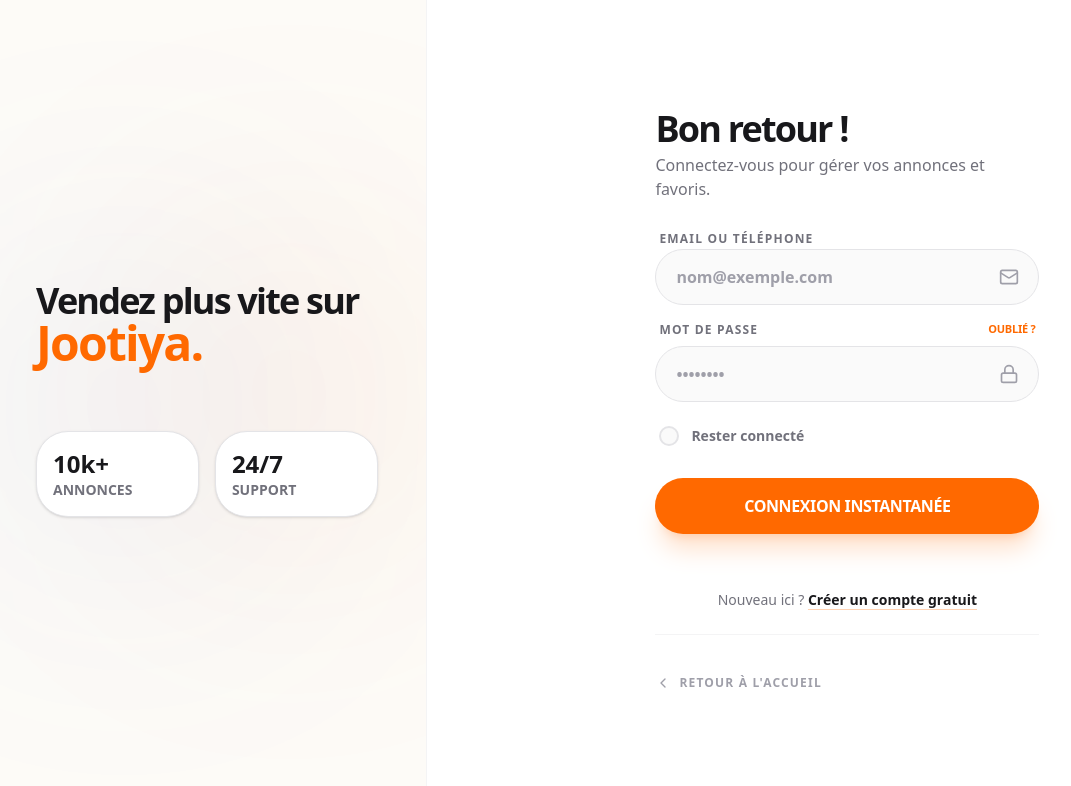
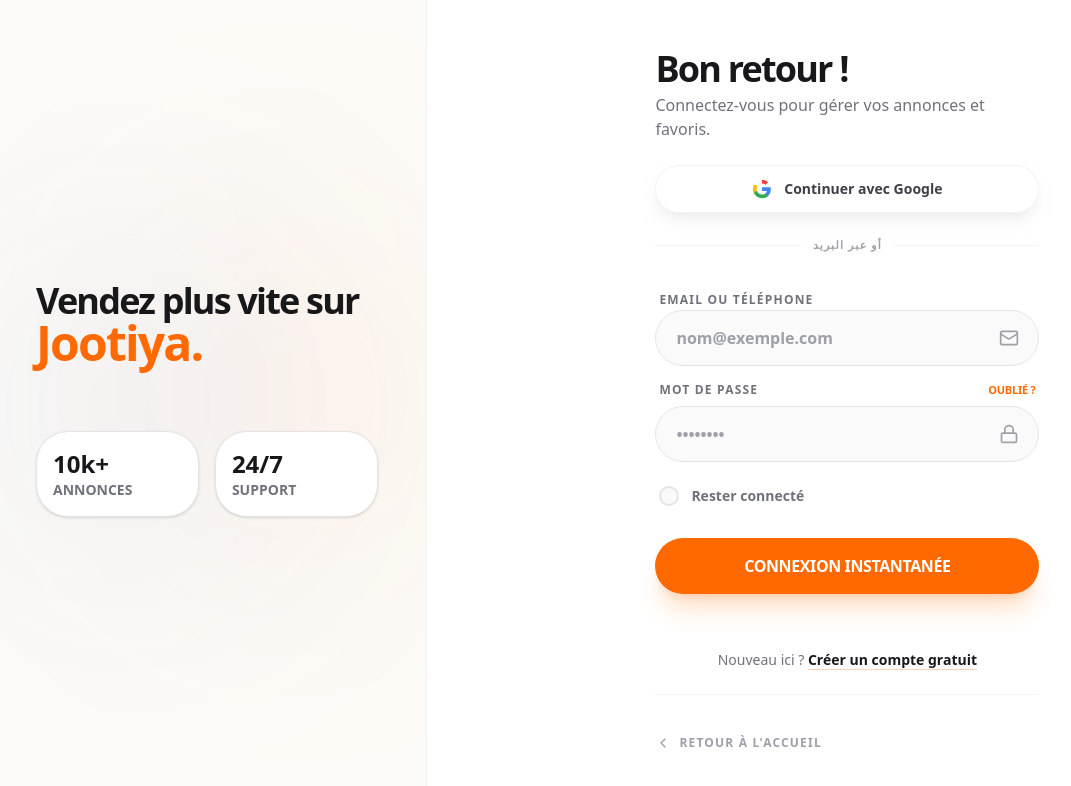
Before and after one commit to jootiyasarl/jootiya, a Next.js app: page /login in a window 1280 px wide. Shown: the top 786 px of the page, without its empty margins (44-1115 px from the left). Built offline with nearby package versions, Linux system fonts and the light colour scheme; no server answers.

Commit message:
Login: show Google login button and route OAuth via /auth/callback to /marketplace/post

```diff
--- a/src/app/ads/[id]/[slug]/AirbnbAdPageClient.tsx
+++ b/src/app/ads/[id]/[slug]/AirbnbAdPageClient.tsx
@@ -106,7 +106,7 @@ export function AirbnbAdPageClient({
               className="absolute inset-0 h-full w-full object-cover transition-transform duration-700 group-hover:scale-105"
               loading="eager"
               decoding="async"
-              onError={(e) => { const t = e.currentTarget as HTMLImageElement; if (t.src !== '/placeholder-ad.jpg') t.src = '/placeholder-ad.jpg'; }}
+              onError={(e) => { const t = e.currentTarget as HTMLImageElement; if (t.src !== '/icon-512x512.png') t.src = '/icon-512x512.png'; }}
             />
             {/* Overlay Gradient for better button visibility */}
             <div className="absolute inset-0 bg-gradient-to-t from-black/35 via-black/0 to-transparent opacity-80 md:opacity-0 group-hover:opacity-100 transition-opacity duration-300" />
@@ -135,7 +135,7 @@ export function AirbnbAdPageClient({
               </div>
               <div className="h-14 w-14 rounded-2xl bg-zinc-100 dark:bg-zinc-800 overflow-hidden relative border border-zinc-200 dark:border-zinc-800 shrink-0">
                 {sellerAvatar ? (
-                  <img src={sellerAvatar} alt={sellerName} className="absolute inset-0 h-full w-full object-cover" onError={(e) => { const t = e.currentTarget as HTMLImageElement; if (t.src !== '/placeholder-ad.jpg') t.src = '/placeholder-ad.jpg'; }} />
+                  <img src={sellerAvatar} alt={sellerName} className="absolute inset-0 h-full w-full object-cover" onError={(e) => { const t = e.currentTarget as HTMLImageElement; if (t.src !== '/icon-512x512.png') t.src = '/icon-512x512.png'; }} />
                 ) : (
                   <div className="w-full h-full flex items-center justify-center text-xl font-bold text-zinc-400">
                     {sellerName.charAt(0).toUpperCase()}
@@ -226,7 +226,7 @@ export function AirbnbAdPageClient({
               <div className="mb-5 flex items-center gap-3 rounded-2xl bg-zinc-50 p-3 dark:bg-zinc-800/60">
                 <div className="relative h-11 w-11 overflow-hidden rounded-2xl bg-white dark:bg-zinc-900">
                   {sellerAvatar ? (
-                    <img src={sellerAvatar} alt={sellerName} className="absolute inset-0 h-full w-full object-cover" onError={(e) => { const t = e.currentTarget as HTMLImageElement; if (t.src !== '/placeholder-ad.jpg') t.src = '/placeholder-ad.jpg'; }} />
+                    <img src={sellerAvatar} alt={sellerName} className="absolute inset-0 h-full w-full object-cover" onError={(e) => { const t = e.currentTarget as HTMLImageElement; if (t.src !== '/icon-512x512.png') t.src = '/icon-512x512.png'; }} />
                   ) : (
                     <div className="flex h-full w-full items-center justify-center text-base font-black text-zinc-400">
                       {sellerName.charAt(0).toUpperCase()}
--- a/src/app/login/page.tsx
+++ b/src/app/login/page.tsx
@@ -2,6 +2,7 @@ import { redirect } from "next/navigation";
 import type { Metadata } from "next";
 import Link from "next/link";
 import { Card, CardContent } from "@/components/ui/card";
+import { GoogleLoginButton } from "@/components/auth/GoogleLoginButton";
 import { Input } from "@/components/ui/input";
 import { Label } from "@/components/ui/label";
 import { SubmitButton } from "@/components/submit-button";
@@ -120,6 +121,18 @@ export default async function LoginPage({ searchParams }: LoginPageProps) {
             </div>
           )}
 
+          <div className="space-y-4">
+            <GoogleLoginButton />
+            <div className="relative py-2">
+              <div className="absolute inset-0 flex items-center" aria-hidden="true">
+                <div className="w-full border-t border-zinc-100" />
+              </div>
+              <div className="relative flex justify-center">
+                <span className="bg-white px-3 text-[11px] font-black uppercase tracking-widest text-zinc-400">أو عبر البريد</span>
+              </div>
+            </div>
+          </div>
+
           <form action={loginAction} className="space-y-6">
             <input type="hidden" name="redirectTo" value={redirectTo || ""} />
 
--- a/src/components/ads/AdCard.tsx
+++ b/src/components/ads/AdCard.tsx
@@ -21,7 +21,7 @@ export interface Ad {
 }
 
 export function AdCard({ ad, canBoost, onEdit, onDelete }: { ad: Ad; canBoost?: boolean; onEdit?: (ad: Ad) => void; onDelete?: (ad: Ad) => void }) {
-  const primary = (Array.isArray(ad.images) && ad.images[0]) || (Array.isArray(ad.image_urls) && ad.image_urls[0]) || '/placeholder-ad.jpg';
+  const primary = (Array.isArray(ad.images) && ad.images[0]) || (Array.isArray(ad.image_urls) && ad.image_urls[0]) || '/icon-512x512.png';
   const thumbnailUrl = getOptimizedImageUrl(primary, { width: 800, height: 600, quality: 80 });
   const blurUrl = getOptimizedImageUrl(primary, { width: 24, height: 24, quality: 10 });
 
@@ -50,8 +50,8 @@ export function AdCard({ ad, canBoost, onEdit, onDelete }: { ad: Ad; canBoost?:
             const direct = (Array.isArray(ad.images) && ad.images[0]) || (Array.isArray(ad.image_urls) && ad.image_urls[0]) || '';
             if (imgSrc !== direct && direct) {
               setImgSrc(direct);
-            } else if (imgSrc !== '/placeholder-ad.jpg') {
-              setImgSrc('/placeholder-ad.jpg');
+            } else if (imgSrc !== '/icon-512x512.png') {
+              setImgSrc('/icon-512x512.png');
             }
           }}
           decoding="async"
--- a/src/components/auth/GoogleLoginButton.tsx
+++ b/src/components/auth/GoogleLoginButton.tsx
@@ -14,12 +14,9 @@ export function GoogleLoginButton() {
     setIsLoading(true);
 
     try {
-      const redirect = searchParams.get("redirect") ?? searchParams.get("redirectTo");
       const origin = window.location.origin;
-
-      const redirectTo = redirect
-        ? `${origin}/login?redirect=${encodeURIComponent(redirect)}`
-        : `${origin}/login`;
+      // Always go through our OAuth callback so the server exchanges the code and sets cookies
+      const redirectTo = `${origin}/auth/callback`;
 
       const { error } = await supabase.auth.signInWithOAuth({
         provider: "google",
--- a/src/lib/storageUtils.ts
+++ b/src/lib/storageUtils.ts
@@ -6,12 +6,12 @@ import { supabase } from "./supabaseClient";
  * NOTE: Requires Supabase Pro/Paid plan for image transformations.
  */
 export function getOptimizedImageUrl(url: string, options: { width?: number; height?: number; quality?: number; resize?: 'cover' | 'contain' | 'fill'; format?: 'webp' | 'origin' } = {}) {
-    if (!url || url === '/placeholder-ad.jpg') return '/placeholder-ad.jpg';
+    if (!url || url === '/placeholder-ad.jpg') return '/icon-512x512.png';
 
     // 1. Fix URL encoding issues (handle spaces and special characters in paths)
-    if (!url) return '/placeholder-ad.jpg';
+    if (!url) return '/icon-512x512.png';
     let processedUrl = url.trim();
-    if (processedUrl === '/placeholder-ad.jpg') return '/placeholder-ad.jpg';
+    if (processedUrl === '/placeholder-ad.jpg') return '/icon-512x512.png';
 
     // Check if it's already a full Supabase public URL
     const supabaseUrl = process.env.NEXT_PUBLIC_SUPABASE_URL;
```
